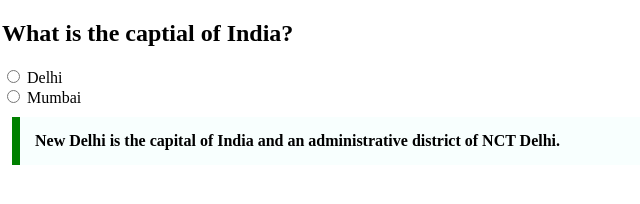
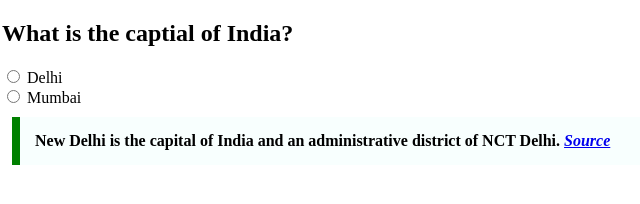
Before and after one commit to acciojob/trivia-Umeshboby, a website: page main.html in a window 1280 px wide. Shown: the full height of the page, 6-646 px from the left. Drawn offline with Linux system fonts and the light colour scheme.

Commit message:
created a submission

```diff
--- a/main.html
+++ b/main.html
@@ -17,6 +17,7 @@
 
 	<blockquote >
 		New Delhi is the capital of India and an administrative district of NCT Delhi.
+		 <cite><a href="https://course.acciojob.com/open-web-editor?question=2f6a4b6c-4d7f-4a19-a009-d15349e5e914">Source</a></cite>
 	</blockquote>
 
 
```
